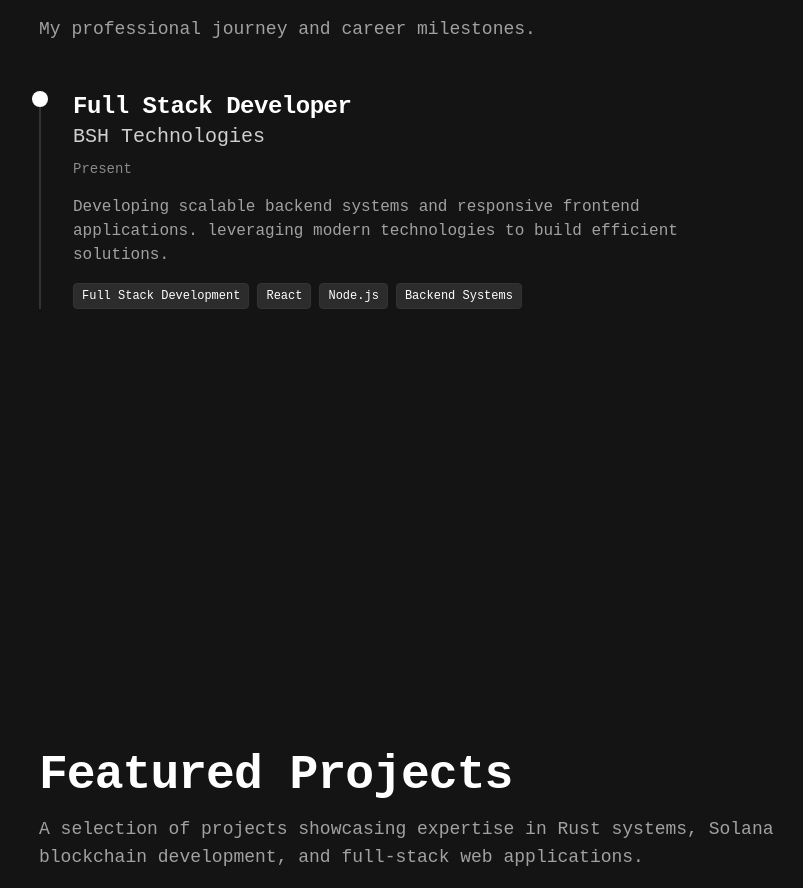
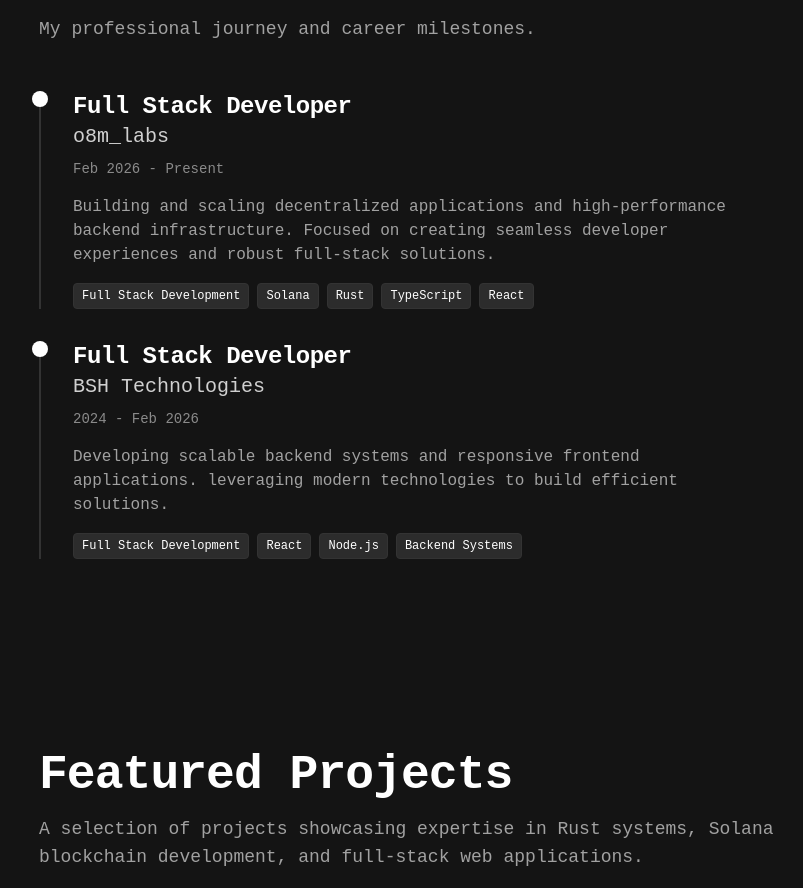
Before and after one commit to deepesh-sr/golden_retriever, a React (Vite) app: page / in a window 1280 px wide. Shown: the part 2127-3015 px from the top of the page, without its empty margins (25-828 px from the left). Built offline with nearby package versions, Linux system fonts and the light colour scheme.

Commit message:
exp updated

```diff
--- a/src/components/Experience.tsx
+++ b/src/components/Experience.tsx
@@ -3,9 +3,17 @@ import { Briefcase } from "lucide-react";
 export const Experience = () => {
   const experiences = [
     {
+      company: "o8m_labs",
+      role: "Full Stack Developer",
+      period: "Feb 2026 - Present",
+      description:
+        "Building and scaling decentralized applications and high-performance backend infrastructure. Focused on creating seamless developer experiences and robust full-stack solutions.",
+      skills: ["Full Stack Development", "Solana", "Rust", "TypeScript", "React"],
+    },
+    {
       company: "BSH Technologies",
       role: "Full Stack Developer",
-      period: "Present",
+      period: "2024 - Feb 2026",
       description:
         "Developing scalable backend systems and responsive frontend applications. leveraging modern technologies to build efficient solutions.",
       skills: ["Full Stack Development", "React", "Node.js", "Backend Systems"],
```
